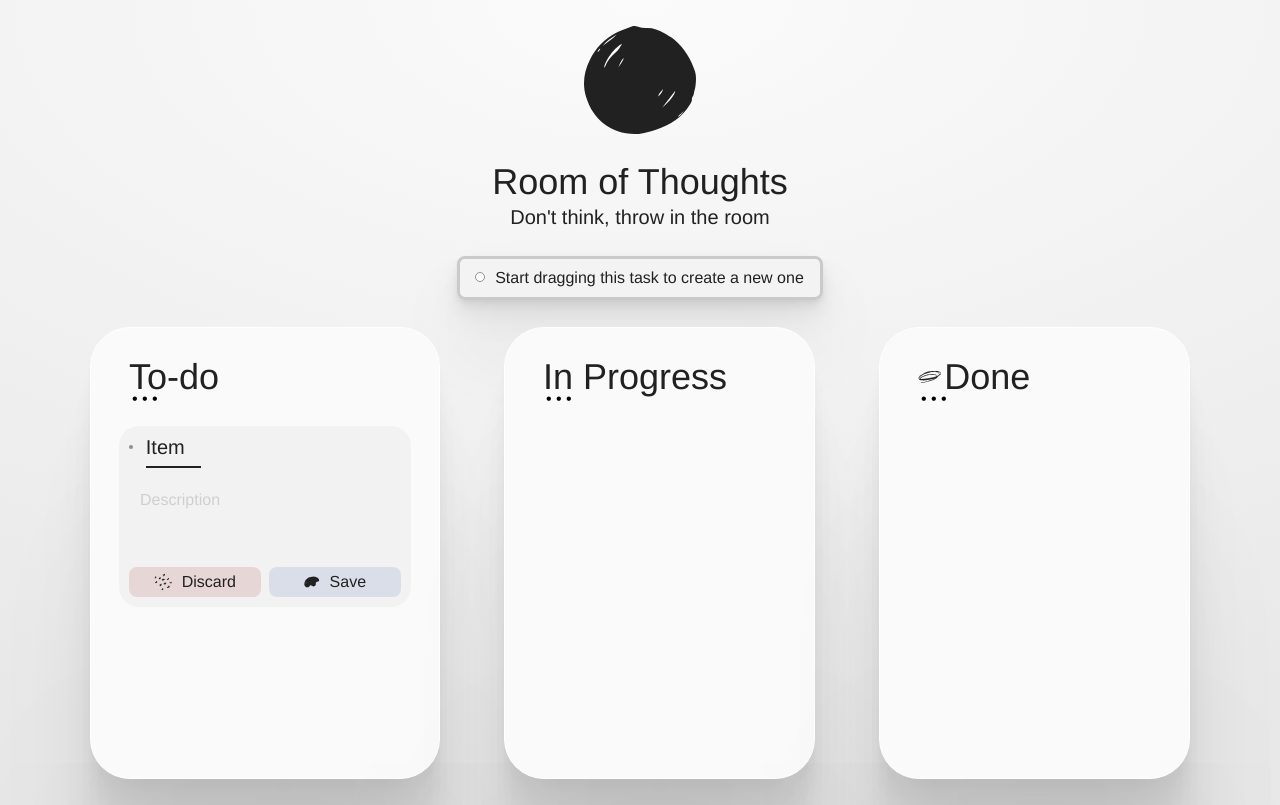
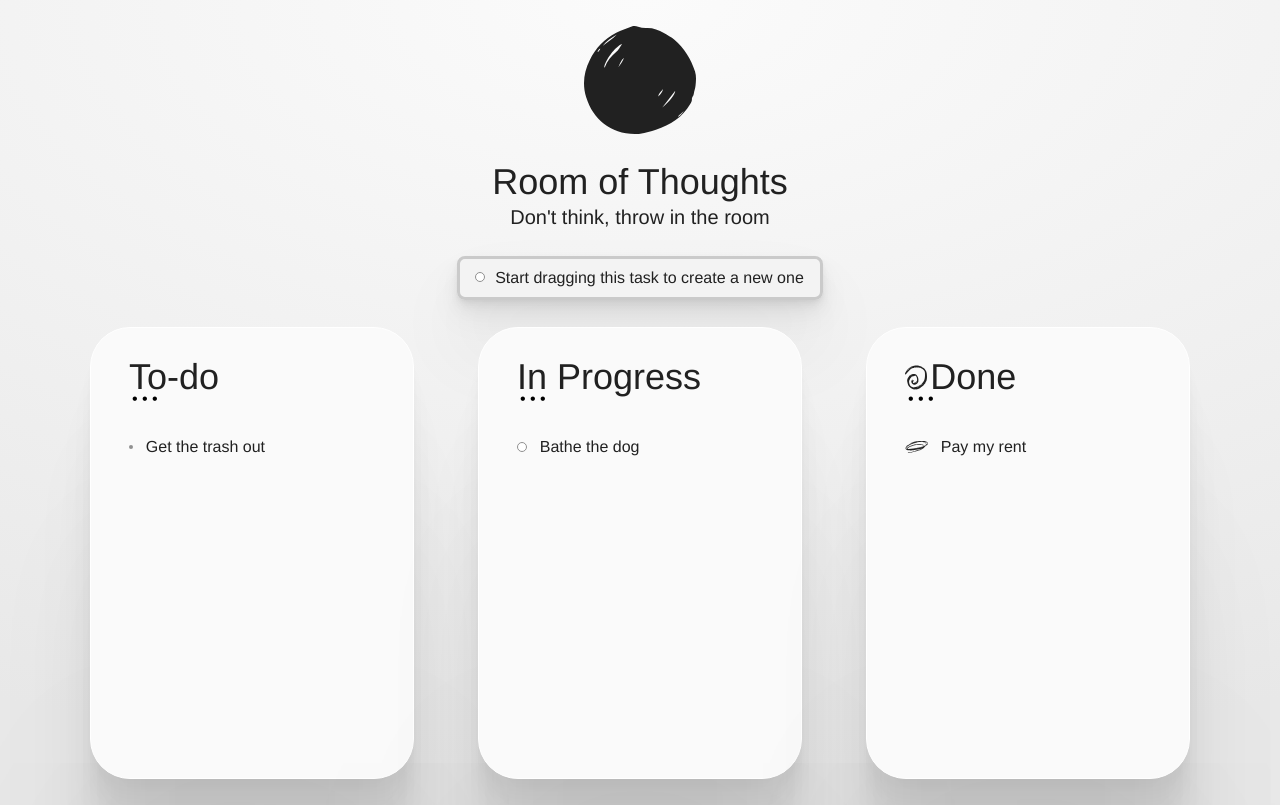
Before and after one commit to Jonorusc/to-do-list, a React (Create React App) app: page / in a window 1280 px wide. Built offline with nearby package versions, Linux system fonts and the light colour scheme.

Commit message:
body mounted

```diff
--- a/src/App.jsx
+++ b/src/App.jsx
@@ -1,12 +1,57 @@
 import * as S from "./components/styles"
+
 import { $columns, $items } from "./data/data"
-import React from "react"
+
 import Brand from "./medias/svg/brand.svg"
 import Discard from "./medias/svg/discard.svg"
 import Save from "./medias/svg/save.svg"
 import Done from "./medias/svg/done.svg"
 
+import React, { useState } from "react"
+
+const Item = ({ item, column }) => {
+  const [openIndicator, setOpenIndicator] = useState(false)
+  const [description, setDescription] = useState(item.description)
+
+  return (
+    <S.CardItem active={item.active}>
+      <S.CardFlex gap="0.8rem">
+        {!column.indicator.done ? (
+          <S.Indicator size={column.indicator.size} filled={column.indicator.filled} inprogress={column.indicator.inprogress} onClick={() => setOpenIndicator((val) => !val)}/>
+        ) : (
+          <img src={column.indicator.brand} title={column.indicator.msg} alt={column.indicator.msg} onClick={() => setOpenIndicator((val) => !val)}/>
+        )}
+        <S.Text active={item.active}>{!openIndicator ? item.title : ''}</S.Text>
+        {openIndicator ? (
+          <S.FlexIndicator>
+            <S.Indicator title="To do" size="8px" filled="#909090" inprogress={false}/>
+            <S.Indicator title="In Progress" size="8px" filled="#ffffff" inprogress={true}/>
+            <img src={Done} title="Done" alt="Done"/>
+          </S.FlexIndicator>
+        ) : null}
+      </S.CardFlex>
+      {item.active ? (
+        <>
+          <S.CardArea defaultValue={description} onChange={(e) => setDescription(e.target.value)}></S.CardArea>
+          <S.CardFlex gap="0.5rem" >
+            <S.CardBtn discard>
+              <img src={Discard} alt="Discard changes" />
+              <S.Text>Discard</S.Text>
+            </S.CardBtn>
+            <S.CardBtn>
+              <img src={Save} alt="Save changes" />
+              <S.Text>Save</S.Text>
+            </S.CardBtn>
+          </S.CardFlex>
+        </>
+      ) : null}
+    </S.CardItem>
+  )
+}
+
 function App() {
+  const [items, setItems] = useState($items)
+
   return (
     <S.Body>
       <img src={Brand} title="Brand" alt="Brand" />
@@ -18,43 +63,24 @@ function App() {
         <S.Text>Start dragging this task to create a new one</S.Text>
       </S.ShadowBox>
       <S.Columns>
+        {$columns.map((column, index) => {
+          const _items = items.filter((item) => column.items.indexOf(item.id) > -1)
+          return (
+            <React.Fragment key={index}>
               <S.Card>
                 <S.CardHead>
-            <S.Htitle>To-do</S.Htitle>
+                  {column.brand ? <img src={column.brand.head} title={column.brand.msg} alt={column.brand.msg} /> : null}
+                  <S.Htitle>{column.name}</S.Htitle>
                 </S.CardHead>
                 <S.CardBody>
-            <S.CardItem active={true}>
-              <S.CardFlex gap="0.8rem">
-                <S.Indicator size="4px" filled="#909090" inprogress={false} />
-                <S.Text active={true}>Item</S.Text>
-              </S.CardFlex>
-              <S.CardArea></S.CardArea>
-              <S.CardFlex gap="0.5rem">
-                <S.CardBtn discard>
-                  <img src={Discard} alt="Discard changes" />
-                  <S.Text>Discard</S.Text>
-                </S.CardBtn>
-                <S.CardBtn>
-                  <img src={Save} alt="Save changes" />
-                  <S.Text>Save</S.Text>
-                </S.CardBtn>
-              </S.CardFlex>
-            </S.CardItem>
+                  {_items.map((item, key) => {
+                    return <Item item={item} column={column} key={key}/>
+                  })}
                 </S.CardBody>
               </S.Card>
-        <S.Card>
-          <S.CardHead>
-            <S.Htitle>In Progress</S.Htitle>
-          </S.CardHead>
-          <S.CardBody></S.CardBody>
-        </S.Card>
-        <S.Card>
-          <S.CardHead>
-            <img src={Done} title="Tasks you've already done" alt="Tasks you've already done" />
-            <S.Htitle>Done</S.Htitle>
-          </S.CardHead>
-          <S.CardBody></S.CardBody>
-        </S.Card>
+            </React.Fragment>
+          )
+        })}
       </S.Columns>
     </S.Body>
   )
--- a/src/data/data.js
+++ b/src/data/data.js
@@ -12,7 +12,8 @@ export const $columns = [
       brand: null,
       inprogress: false,
       done: false,
-    }
+    },
+    items: [0]
   },
   {
     id: 1,
@@ -24,7 +25,8 @@ export const $columns = [
       brand: null,
       inprogress: true,
       done: false,
-    }
+    },
+    items: [1]
   },
   {
     id: 2,
@@ -40,28 +42,26 @@ export const $columns = [
       brand: Done,
       inprogress: false,
       done: true,
-    }
+    },
+    items: [2]
   }
 ]
 
 export const $items = [
   {
     id: 0,
-    status: 0,
     active: false,
     title: 'Get the trash out',
     description: 'im going',
   },
   {
     id: 1,
-    status: 1,
     active: false,
     title: 'Bathe the dog',
     description: 'My dog is crazy!',
   },
   {
     id: 2,
-    status: 2,
     active: false,
     title: 'Pay my rent',
     description: 'The best day',
```
Also changed, not shown: src/cards-examples.js (added, +47 -0 lines). Lines whose indentation alone changed are shown as unchanged.
